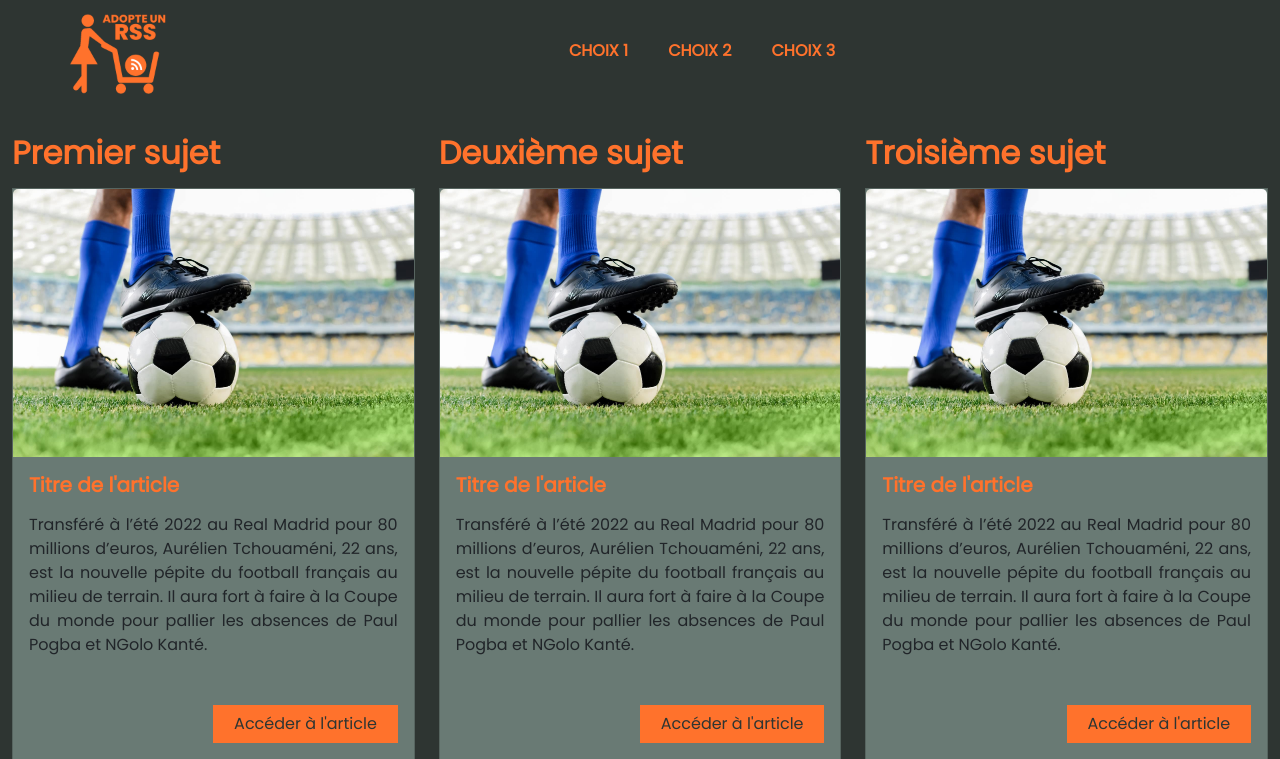
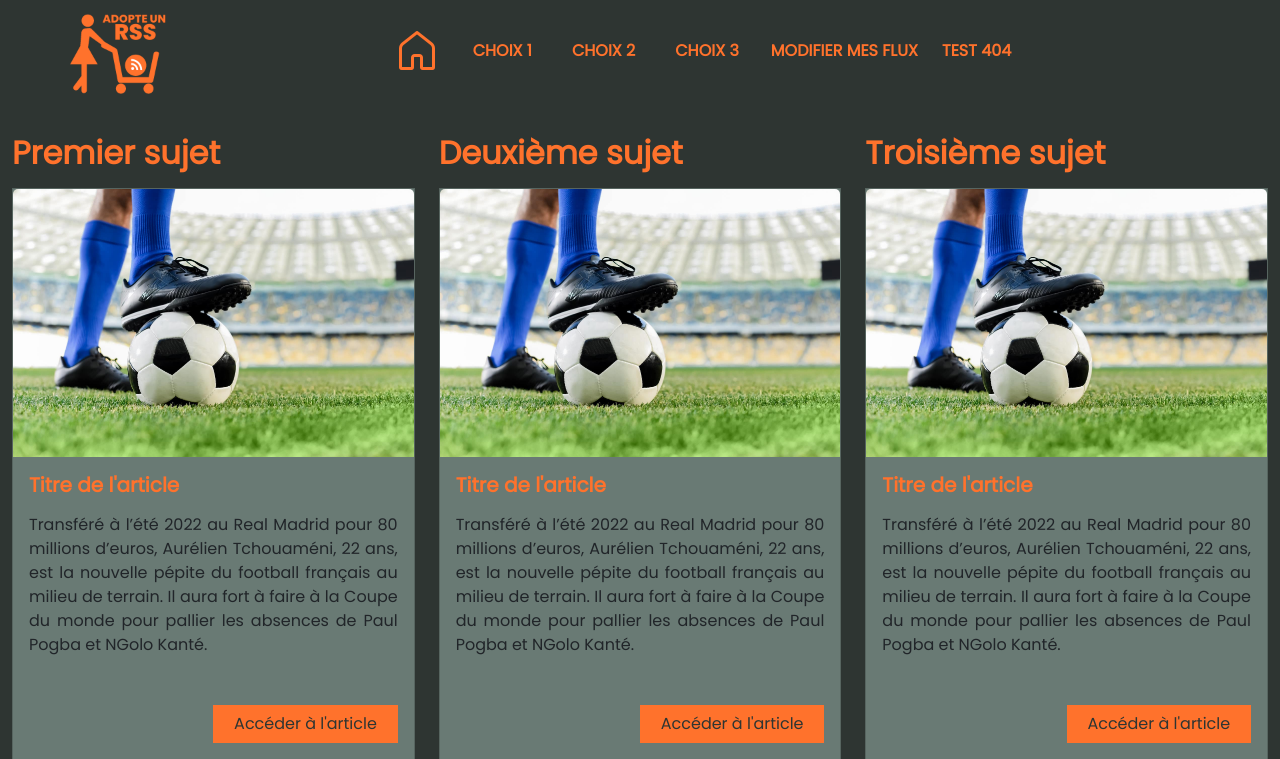
Before and after one commit to Annep80/rss, a PHP site: page /controllers/home-ctrl.php in a window 1280 px wide. Shown: the top 759 px of the page. Run offline with PHP 8.4, Linux system fonts and the light colour scheme.

Commit message:
modification navbar + parametrage page erreur 404

```diff
--- a/views/pages.php
+++ b/views/pages.php
@@ -1,6 +1,6 @@
 <section class="container-fluid">
     <div class="row">
-    <div class="subject col-12 col-md-4">
+        <div class="subject col-12 col-md-4">
             <h2>Choix 1 </h2>
             <div class="card mt-3">
                 <img src="/public/assets/img/clubs-foot-europeens-plus-suivis-reseaux-sociaux-min.jpeg" class="card-img-top" alt="club de foot européen">
@@ -71,4 +71,4 @@
         </div>
 
     </div>
-    </section>
+</section>
--- a/views/templates/footer.php
+++ b/views/templates/footer.php
@@ -1,11 +1,12 @@
         <footer>
             <div>
-                <p class="col-12"> Projet d'école réalisé par Sébastion Leroy, Cyril Giros et Anne Piau </p>
-                <p><a href="https://lamanu.fr/campus/amiens-formation-numerique/">La manu</a>  %C2%A9</p>
-             </div>
+                <p class="col-12 col-md-12"> Projet d'école réalisé par Sébastion Leroy, Cyril Giros et Anne Piau </p>
+                <p><a href="https://lamanu.fr/campus/amiens-formation-numerique/">La manu</a> &#169 2023</p>
+            </div>
         </footer>
         <script defer src="/public/assets/js/script.js"></script>
         <script src="https://cdn.jsdelivr.net/npm/@popperjs/core@2.11.8/dist/umd/popper.min.js" integrity="sha384-I7E8VVD/ismYTF4hNIPjVp/Zjvgyol6VFvRkX/vR+Vc4jQkC+hVqc2pM8ODewa9r" crossorigin="anonymous"></script>
         <script src="https://cdn.jsdelivr.net/npm/bootstrap@5.3.1/dist/js/bootstrap.min.js" integrity="sha384-Rx+T1VzGupg4BHQYs2gCW9It+akI2MM/mndMCy36UVfodzcJcF0GGLxZIzObiEfa" crossorigin="anonymous"></script>
-    </body>
-</html>
+        </body>
+
+        </html>
--- a/views/templates/header.php
+++ b/views/templates/header.php
@@ -18,6 +18,7 @@
                 <span class="navbar-toggler-icon"></span>
             </button>
             <div class="collapse navbar-collapse justify-content-center" id="navbarNav">
+            <a href="/controllers/home-ctrl.php" class="nav-link ms-4"><img src="/public/assets/img/icons8-accueil-48.png" alt=""></a>
                 <ul class="navbar-nav">
                     <li class="nav-item">
                         <a class="nav-link ms-4" href="/controllers/association-ctrl.php">Choix 1</a>
@@ -29,6 +30,8 @@
                         <a class="nav-link ms-4" href="/controllers/connexion-ctrl.php">Choix 3</a>
                     </li>
                 </ul>
+                <a href="/controllers/parameters-ctrl.php" class="nav-link ms-4">Modifier mes flux</a>
+                <a href="/controllers/refer-ctrl.php" class="nav-link ms-4">test 404</a>
             </div>
         </div>
     </nav>
```
Also changed, not shown: .htaccess, public/assets/img/icons8-accueil-48.png (added).
